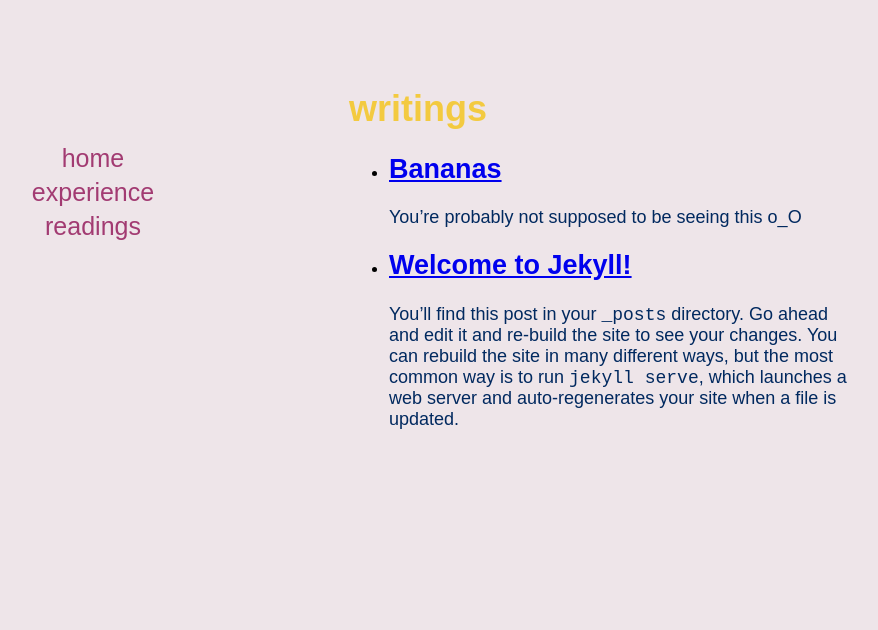
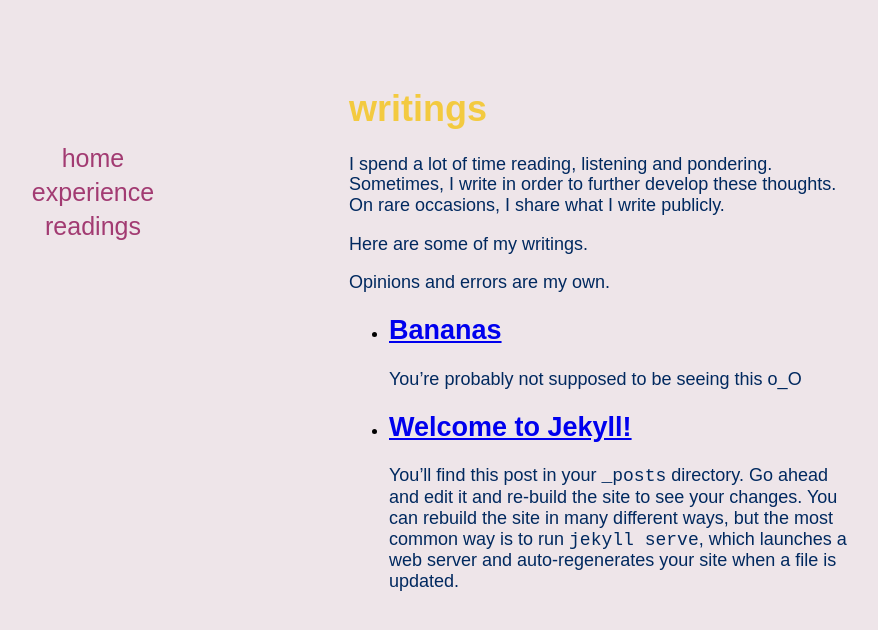
Before and after one commit to nevilgeorge/www-blog, a Jekyll site: the page built from writings.html, in a window 1280 px wide. Shown: the top 630 px of the page, without its empty margins (35-913 px from the left). Built offline with Jekyll 4.4.1, drawn with Linux system fonts in a browser that asks for light colours; nearby versions of some CDN libraries; some web fonts are replaced; library files that are not in the unit come from our copies.

Commit message:
Update README + update text on writings.html

```diff
--- a/writings.html
+++ b/writings.html
@@ -1,10 +1,15 @@
 ---
 layout: default
 title: writings
-permalink: /writings
 ---
 <h1>{{ page.title }}</h1>
-
+<p>
+    I spend a lot of time reading, listening and pondering.
+    Sometimes, I write in order to further develop these thoughts.
+    On rare occasions, I share what I write publicly.
+</p>
+<p>Here are some of my writings.</p>
+<p>Opinions and errors are my own.</p>
 <ul>
   {% for post in site.posts %}
     <li>
```
Also changed, not shown: README.md.
